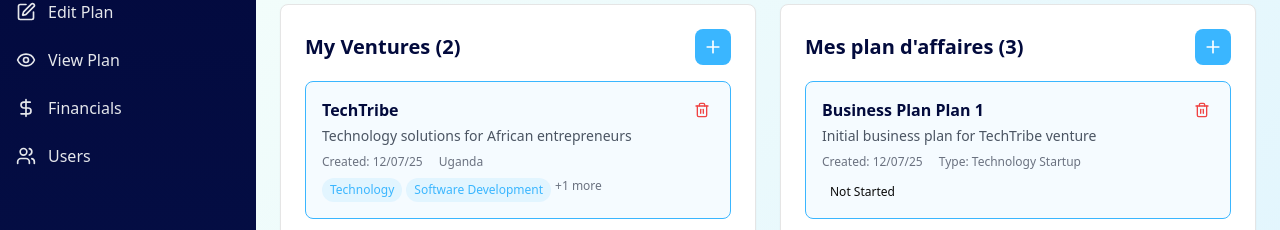
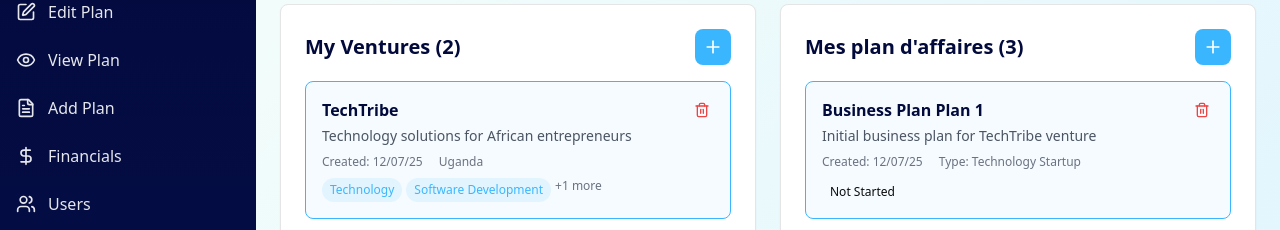
Before and after one commit to Wezalab/Bomoko-fund, a React (Vite) app: page /dashboard in a window 1280 px wide. Shown: the part 141-371 px from the top of the page. Built offline with nearby package versions, Linux system fonts and the light colour scheme; no server answers; what groq-sdk would draw is missing.

Commit message:
Add 'Add Plan' menu item and update + button navigation

```diff
--- a/src/components/Dashboard.tsx
+++ b/src/components/Dashboard.tsx
@@ -301,6 +301,14 @@ const Dashboard: React.FC = () => {
           </button>
 
           <button
+            onClick={() => handleNavigation('/business-plan/wizard')}
+            className="w-full flex items-center space-x-3 px-4 py-3 text-left hover:bg-white/10 text-gray-200 transition-colors"
+          >
+            <FileText className="w-5 h-5" />
+            <span className="font-medium">Add Plan</span>
+          </button>
+
+          <button
             onClick={() => handleNavigation('/financials')}
             className="w-full flex items-center space-x-3 px-4 py-3 text-left hover:bg-white/10 text-gray-200 transition-colors"
           >
@@ -492,7 +500,7 @@ const Dashboard: React.FC = () => {
               <div className="flex items-center justify-between mb-4">
                 <h2 className="text-xl font-bold text-dark">Mes plan d'affaires ({plans.length})</h2>
                 <button
-                  onClick={() => handleNavigation('/business-plan-editor')}
+                  onClick={() => handleNavigation('/business-plan/wizard')}
                   className="bg-lightBlue hover:bg-lightBlue/90 text-white p-2 rounded-lg transition-colors"
                   title="Create New Plan"
                 >
```
